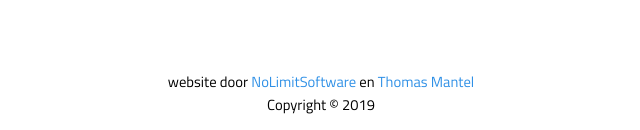
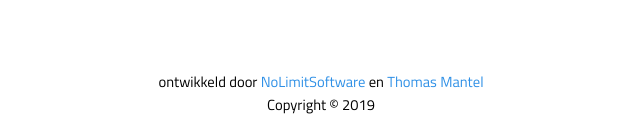
Before and after one commit to OscarRijpstra/garagesukkel, a plain HTML site: page contact/index.html in a window 1280 px wide. Shown: the part 667-797 px from the top of the page, 319-959 px from the left. Drawn offline with Linux system fonts and the light colour scheme.

Commit message:
changed footer text

```diff
--- a/contact/index.html
+++ b/contact/index.html
@@ -109,7 +109,7 @@
         </div>
     </main>
     <footer class="footer">
-        <p>website door <a target="_blank" class="footer__link" href="https://nolimitsoftware.nl/">NoLimitSoftware</a> en <a target="_blank" class="footer__link" href="https://www.linkedin.com/in/thomas-mantel/">Thomas Mantel</a></p>
+        <p>ontwikkeld door <a target="_blank" class="footer__link" href="https://nolimitsoftware.nl/">NoLimitSoftware</a> en <a target="_blank" class="footer__link" href="https://www.linkedin.com/in/thomas-mantel/">Thomas Mantel</a></p>
         <p class="footer__content-copyright">Copyright © <span id="currentyear">2019</span></p>
     </footer>
     <script defer src="/js/index.js"></script>
```
Also changed, not shown: geschiedenis/index.html (+1 -1 lines), index.html (+1 -1 lines), over_ons/index.html (+1 -1 lines).
